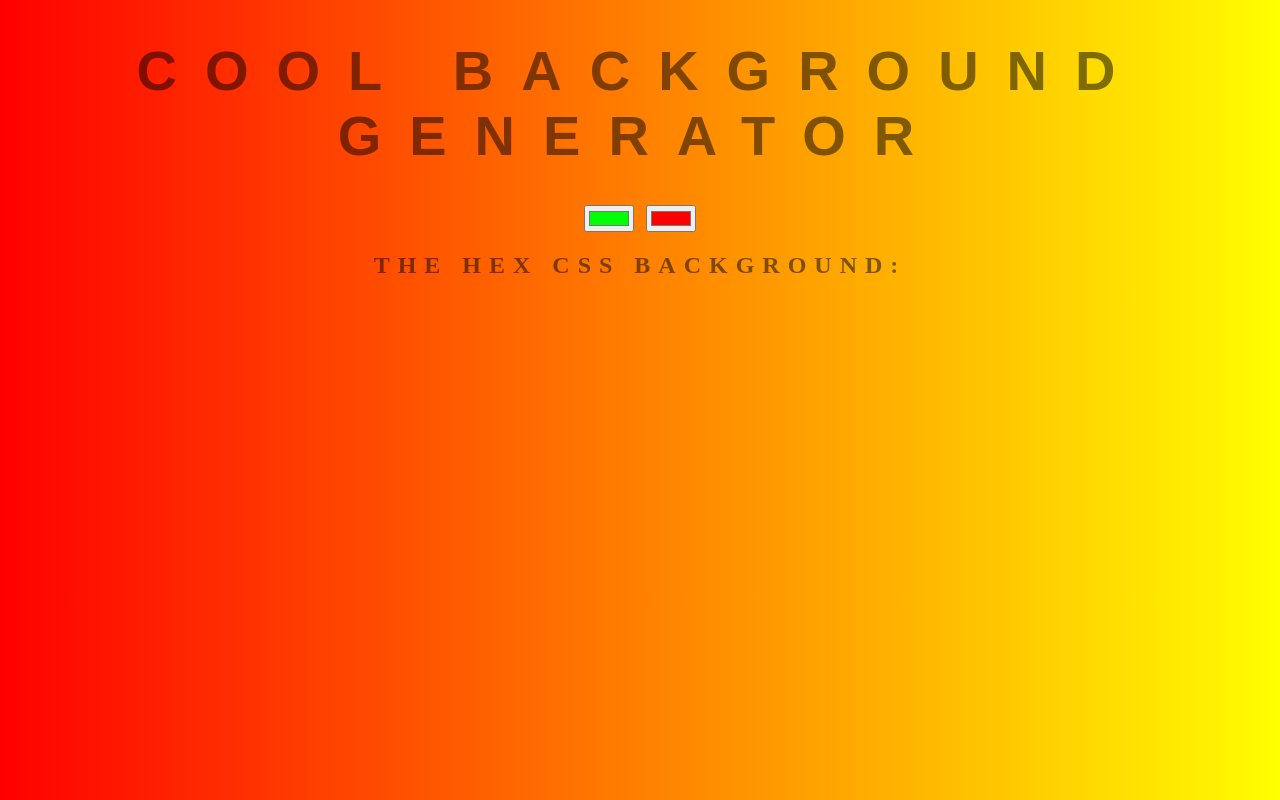
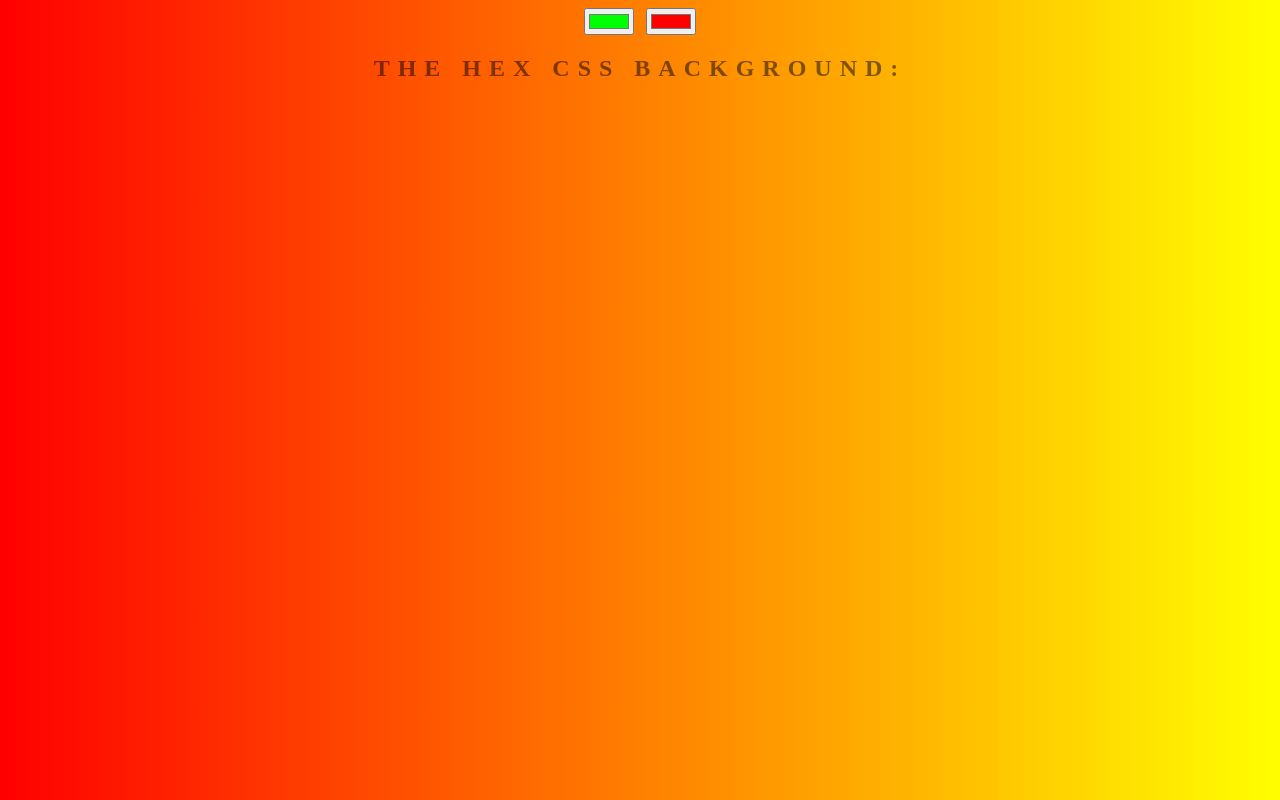
Before and after one commit to Makkiah/Background-Generator, a plain HTML site: page index.html in a window 1280 px wide. Drawn offline with Linux system fonts and the light colour scheme.

Commit message:
Deleted title

```diff
--- a/index.html
+++ b/index.html
@@ -5,7 +5,6 @@
 	<link rel="stylesheet" type="text/css" href="style.css">
 </head>
 <body id="gradient">
-	<h1>Cool Background Generator</h1>
 	<input class="color1" type="color" name="color1" value="#00ff00">
 	<input class="color2" type="color" name="color2" value="#ff0000">
 	<h2>The HEX CSS Background:</h2>
```
